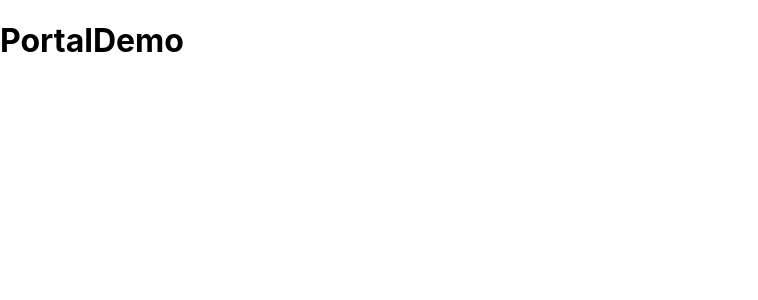
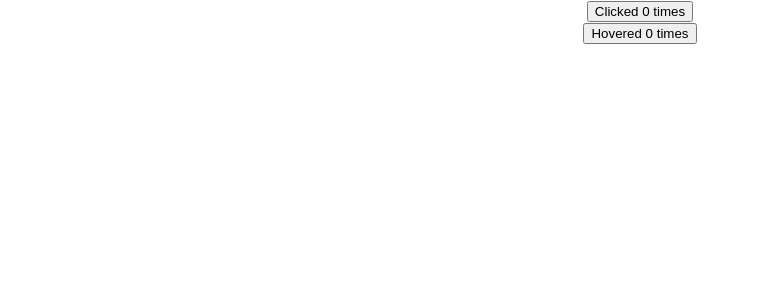
Before and after one commit to SamadhanMaske/cereact-app-2, a React (Create React App) app: page / in a window 1280 px wide. Shown: the top 300 px of the page, without its empty margins (0-758 px from the left). Built offline with nearby package versions, Linux system fonts and the light colour scheme.

Commit message:
Error boundary and HOC

```diff
--- a/src/App.js
+++ b/src/App.js
@@ -1,10 +1,14 @@
-import logo from './logo.svg';
-import './App.css';
-import Form from './Components/Form';
-import LifeCycleA from './Components/LifeCycleA';
-import RefsDemo from './Components/RefsDemo';
-import FocusInput from './Components/FocusInput';
-import PortalDemo from './Components/PortalDemo';
+import logo from "./logo.svg";
+import "./App.css";
+import Form from "./Components/Form";
+import LifeCycleA from "./Components/LifeCycleA";
+import RefsDemo from "./Components/RefsDemo";
+import FocusInput from "./Components/FocusInput";
+import PortalDemo from "./Components/PortalDemo";
+import Hero from "./Components/Hero";
+import ErrorBoundary from "./Components/ErrorBoundary";
+import ClickCounter from "./Components/ClickCounter";
+import ComponentHover from "./Components/ComponentHover";
 
 function App() {
   return (
@@ -16,7 +20,21 @@
 
       {/* <FocusInput/> */}
 
-      <PortalDemo/>
+      {/* <PortalDemo/> */}
+
+      {/* <ErrorBoundary>
+        <Hero heroName="Superman" />
+      </ErrorBoundary>
+      <ErrorBoundary>
+        <Hero heroName="Sam" />
+      </ErrorBoundary>
+      <ErrorBoundary>
+        <Hero heroName="Joker" />
+      </ErrorBoundary>
+       */}
+
+       <ClickCounter/>
+       <ComponentHover/>
     </div>
   );
 }
--- /dev/null
+++ b/src/Components/ClickCounter.js
@@ -0,0 +1,31 @@
+
+import React, { Component } from 'react'
+import withCounter from './withCounter';
+
+class ClickCounter extends Component {
+    // constructor(props) {
+    //   super(props)
+
+    //   this.state = {
+    //      count: 0,
+    //   }
+    // }
+
+    // increaseCount = ()=>{
+    //     this.setState((prevState)=>{
+    //         return {count:prevState.count+1}
+    //     });
+    // }
+
+  render() {
+    let {count,incrementCount} = this.props;
+
+    return (
+      <div>
+        <button onClick={incrementCount}>Clicked {count} times</button>
+      </div>
+    )
+  }
+}
+
+export default withCounter(ClickCounter);
--- /dev/null
+++ b/src/Components/ComponentHover.js
@@ -0,0 +1,29 @@
+
+import React, { Component } from 'react'
+import withCounter from './withCounter';
+
+class ComponentHover extends Component {
+    // constructor(props) {
+    //     super(props)
+
+    //     this.state = {
+    //        count: 0,
+    //     }
+    //   }
+
+    //   increaseCount = ()=>{
+    //       this.setState((prevState)=>{
+    //           return {count:prevState.count+1}
+    //       });
+    //   }
+  render() {
+    let {count, incrementCount} = this.props;
+    return (
+      <button onMouseOver={incrementCount}>
+        Hovered {count} times
+      </button>
+    )
+  }
+}
+
+export default withCounter(ComponentHover);
--- /dev/null
+++ b/src/Components/ErrorBoundary.js
@@ -0,0 +1,31 @@
+import React, { Component } from "react";
+
+class ErrorBoundary extends Component {
+  constructor(props) {
+    super(props);
+
+    this.state = {
+      hasError: false,
+    };
+  }
+
+  static getDerivedStateFromError(error) {
+    return {
+      hasError: true,
+    };
+  }
+
+  componentDidCatch(error, info){
+    console.log(error);
+    console.log(info);
+  }
+
+  render() {
+    if (this.state.hasError) {
+      return <h1>Something Went Wrong</h1>;
+    }
+    return this.props.children;
+  }
+}
+
+export default ErrorBoundary;
--- /dev/null
+++ b/src/Components/Hero.js
@@ -0,0 +1,10 @@
+import React from "react";
+
+function Hero({ heroName }) {
+  if (heroName === "Joker") {
+    throw new Error("Not a hero");
+  }
+  return <h1>{heroName}</h1>;
+}
+
+export default Hero;
--- /dev/null
+++ b/src/Components/withCounter.js
@@ -0,0 +1,29 @@
+import React, { Component } from "react";
+
+const withCounter = (WrappedComponent) => {
+  class WithCounter extends React.Component {
+    constructor(props) {
+      super(props)
+
+      this.state = {
+         count:0,
+      }
+    }
+
+    incrementCount = ()=>{
+        this.setState((prevState)=>{
+            return {count:prevState.count+1}
+        })
+    }
+
+    render() {
+      return (
+        <WrappedComponent count={this.state.count} incrementCount={this.incrementCount} />
+      )
+    }
+  }
+  return WithCounter;
+
+};
+
+export default withCounter;
```
